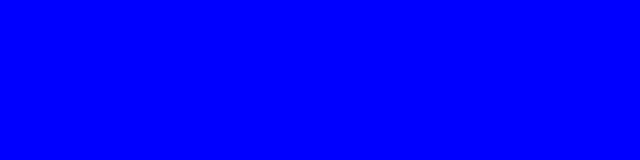
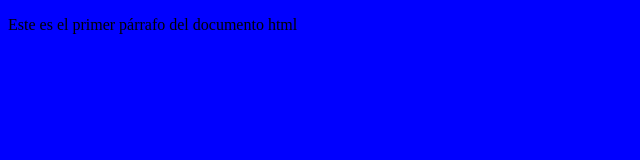
Before and after one commit to Sergiorbbr/pildoras, a plain HTML site: page index.html in a window 1280 px wide. Shown: the whole page, without its empty margins (0-640 px from the left). Drawn offline with Linux system fonts and the light colour scheme.

Commit message:
Creando parrafo 1 desde master

```diff
--- a/index.html
+++ b/index.html
@@ -5,9 +5,10 @@
     <meta name="viewport" content="width=device-width, initial-scale=1.0">
     <title>Document</title>
     <script src="js/script.js"></script>
-    <link rel="stylesheet"type="text/css" href="css/style.css">
+    <link rel="stylesheet" type="text/css" href="css/style.css">
 </head>
 <body>
+    <p>Este es el primer párrafo del documento html</p>
 
 </body>
 </html>
```
